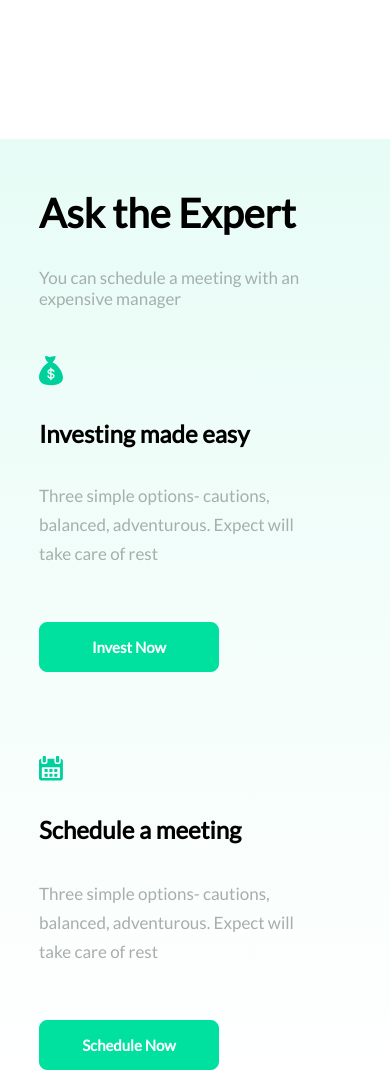
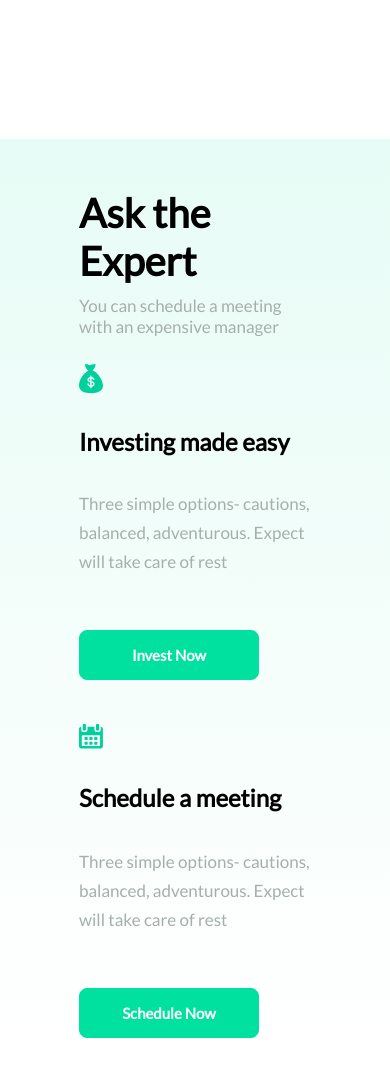
Before and after one commit to joyalneo/HtmlWorkshop1, a plain HTML site: page index.html in a window 390 px wide. Shown: the part 1760-2850 px from the top of the page. Drawn offline with Linux system fonts and the light colour scheme; a script that the page names is missing.

Commit message:
Improved responsiveness of the webpage

```diff
--- a/index.html
+++ b/index.html
@@ -24,7 +24,7 @@
 
         <header class="top-nav">
             <div class="top-nav-header">
-                <img src="assets/logo.svg" width="250" height="auto" alt="logo"></img>
+                <img src="assets/logo.svg" width="220" height="auto" alt="logo"></img>
             </div>
             <nav class="top-nav-right-contents">
                 <div class="search">
--- a/styles.css
+++ b/styles.css
@@ -13,6 +13,7 @@
     height: 30px;
     width: 100%;
     font-size: 13px;
+    margin-bottom: 30px;
 }
 
 .sub-top-nav-content {
@@ -424,15 +425,15 @@
     flex-wrap: wrap;
     margin-top: 50px;
     background: linear-gradient(0deg, rgba(2, 0, 36, 1) 0%, white 0%, #e7fcf6 100%);
-    padding: 0 150px;
+    padding: 0 5%;
 }
 
 .ask-expert-left-container {
     display: flex;
     flex-direction: column;
-    justify-content: space-around;
-    width: 572px;
-    gap: 30px;
+    justify-content: space-between;
+    width: 50%;
+    gap: 10px;
 }
 
 .ask-expert-left-container h2 {
@@ -451,7 +452,7 @@
     justify-content: space-between;
     align-items: center;
     flex-wrap: wrap;
-    gap: 50px;
+    gap: 10px;
 }
 
 .ask-expert-sub-container {
@@ -459,7 +460,9 @@
     flex-direction: column;
     justify-content: space-around;
     height: 349px;
-    width: 260px;
+    width: 40%;
+    max-width: 260px;
+    min-width: 244px;
 }
 
 .ask-expert-left-sub-container h2 {
@@ -485,15 +488,22 @@
     height: auto;
 }
 
+@media only screen and (max-width:900px) {
+    .ask-expert-left-container {
+        width: 100%;
+    }
+    .ask-expert-container {
+        padding: 0 50px;
+        padding-top: 50px;
+    }
+}
+
 @media only screen and (max-width:700px)
 {
     .ask-expert-left-container {
         width: 80%;
     }
-    .ask-expert-container {
-        padding:0;
-        padding-top: 50px;
-    }
+
 }
 
 .download-app-container {
```
